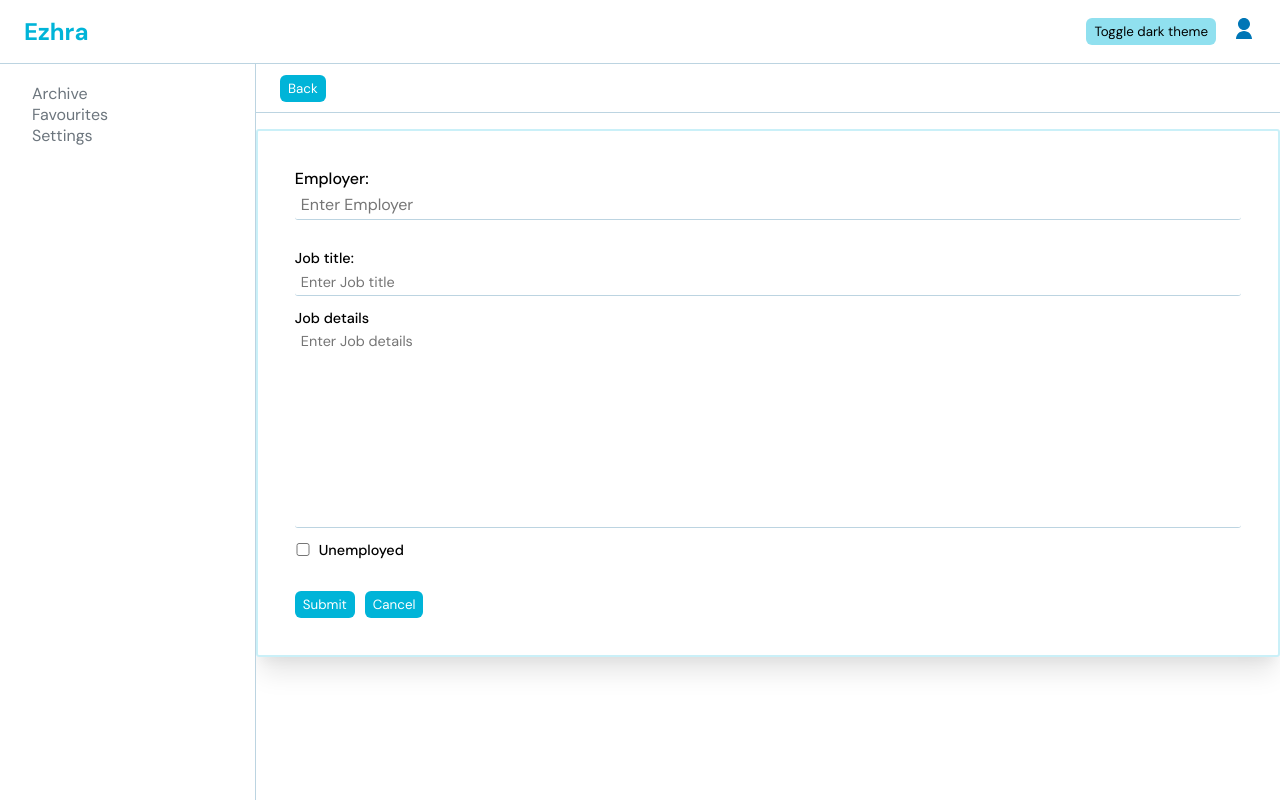
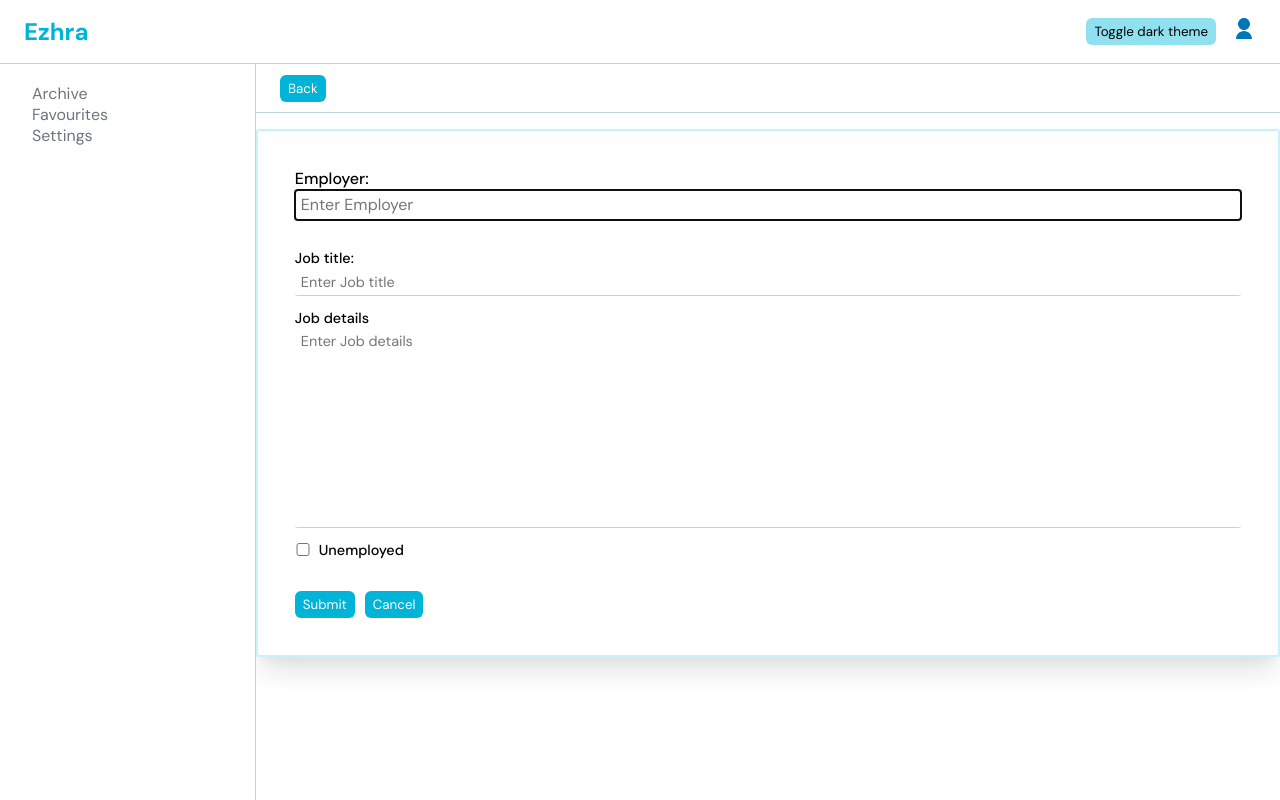
Before and after one commit to dajana-dev/ezhra, a React (Vite) app: page /1/edit in a window 1280 px wide. Built offline with nearby package versions, Linux system fonts and the light colour scheme; no server answers.

Commit message:
add autofocus to the first input field in the form on create

```diff
--- a/src/components/JobForm.jsx
+++ b/src/components/JobForm.jsx
@@ -99,7 +99,7 @@ const JobForm = ({ setIsEditJob, isEditJob, initialJob, onCancel }) => {
     }
   };
 
-  const renderInput = ({ label, name, type, required }) => {
+  const renderInput = ({ label, name, type, required }, index) => {
     switch (type) {
       case 'textarea':
         return (
@@ -128,6 +128,7 @@ const JobForm = ({ setIsEditJob, isEditJob, initialJob, onCancel }) => {
               required={required}
               onChange={handleChange}
               onKeyDown={handlePressEnter}
+              autoFocus={index === 0}
             />
           </div>
         );
```
